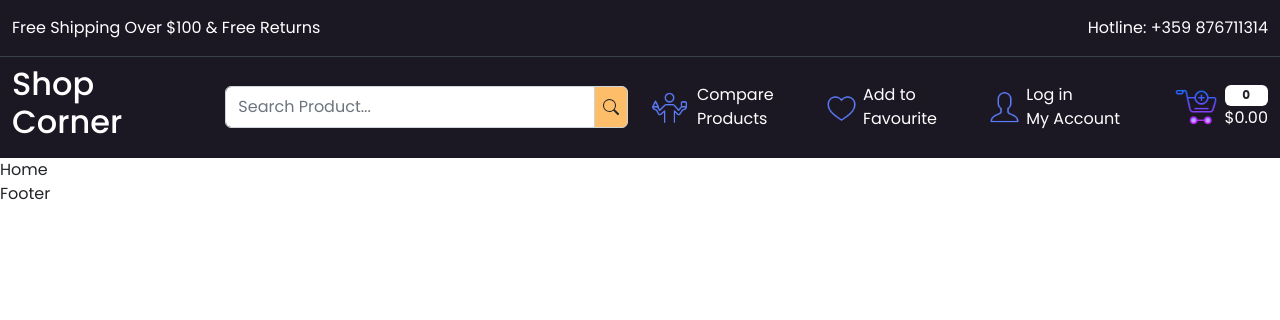
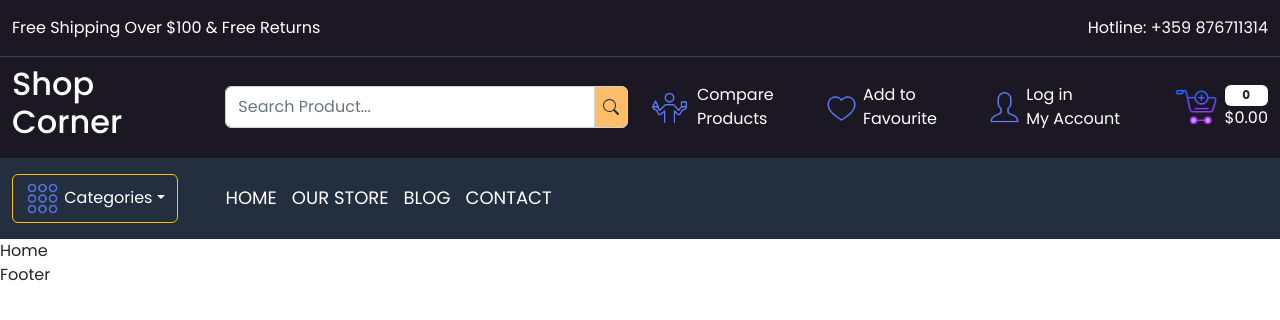
Before and after one commit to bpetya44/react-ecommerce-app, a React (Create React App) app: page / in a window 1280 px wide. Shown: the top 320 px of the page. Built offline with nearby package versions, Linux system fonts and the light colour scheme.

Commit message:
bottom header

```diff
--- a/src/App.css
+++ b/src/App.css
@@ -50,6 +50,23 @@ a {
   width: 35px;
   height: 35px;
 }
+
+.header-bottom {
+  background-color: var(--color-232f3e);
+}
+
+.header-bottom .menu-links a {
+  color: white;
+  font-size: 18px;
+  font-weight: 400;
+  line-height: 18px;
+  text-transform: uppercase;
+}
+
+/* .header-bottom .dropdown button::before {
+  content: url(../public/images/menu.png);
+  gap: 2;
+} */
 /* Header End*/
 
 /* 30min */
--- a/src/components/Header.jsx
+++ b/src/components/Header.jsx
@@ -94,7 +94,56 @@ const Header = () => {
         </div>
       </header>
 
-
+      <header className="header-bottom py-3">
+        <div className="container-xxl">
+          <div className="row">
+            <div className="col-12">
+              <div className="menu-bottom d-flex align-items-center gap-5">
+                <div>
+                  {/* Dropdown */}
+                  <div className="dropdown">
+                    <button
+                      className="btn btn-warning dropdown-toggle bg-transparent text-white"
+                      type="button"
+                      data-bs-toggle="dropdown"
+                      aria-expanded="false"
+                    >
+                      <img src="images/menu.png" style={{width:35}} alt="menu" />
+                      <span> Categories</span>
+                    </button>
+                    <ul className="dropdown-menu">
+                      <li>
+                        <a className="dropdown-item" href="#">
+                          Action
+                        </a>
+                      </li>
+                      <li>
+                        <a className="dropdown-item" href="#">
+                          Another action
+                        </a>
+                      </li>
+                      <li>
+                        <a className="dropdown-item" href="#">
+                          Something else here
+                        </a>
+                      </li>
+                    </ul>
+                  </div>
+                  {/* End Dropdown */}
+                </div>
+                <div className="menu-links">
+                  <div className="d-flex align-items-center gap-15">
+                    <NavLink to="/">Home</NavLink>
+                    <NavLink to="/storep">Our Store</NavLink>
+                    <NavLink to="/blog">Blog</NavLink>
+                    <NavLink to="/contact">Contact</NavLink>
+                  </div>
+                </div>
+              </div>
+            </div>
+          </div>
+        </div>
+      </header>
     </>
   );
 };
```
Also changed, not shown: public/images/menu.png (added).
